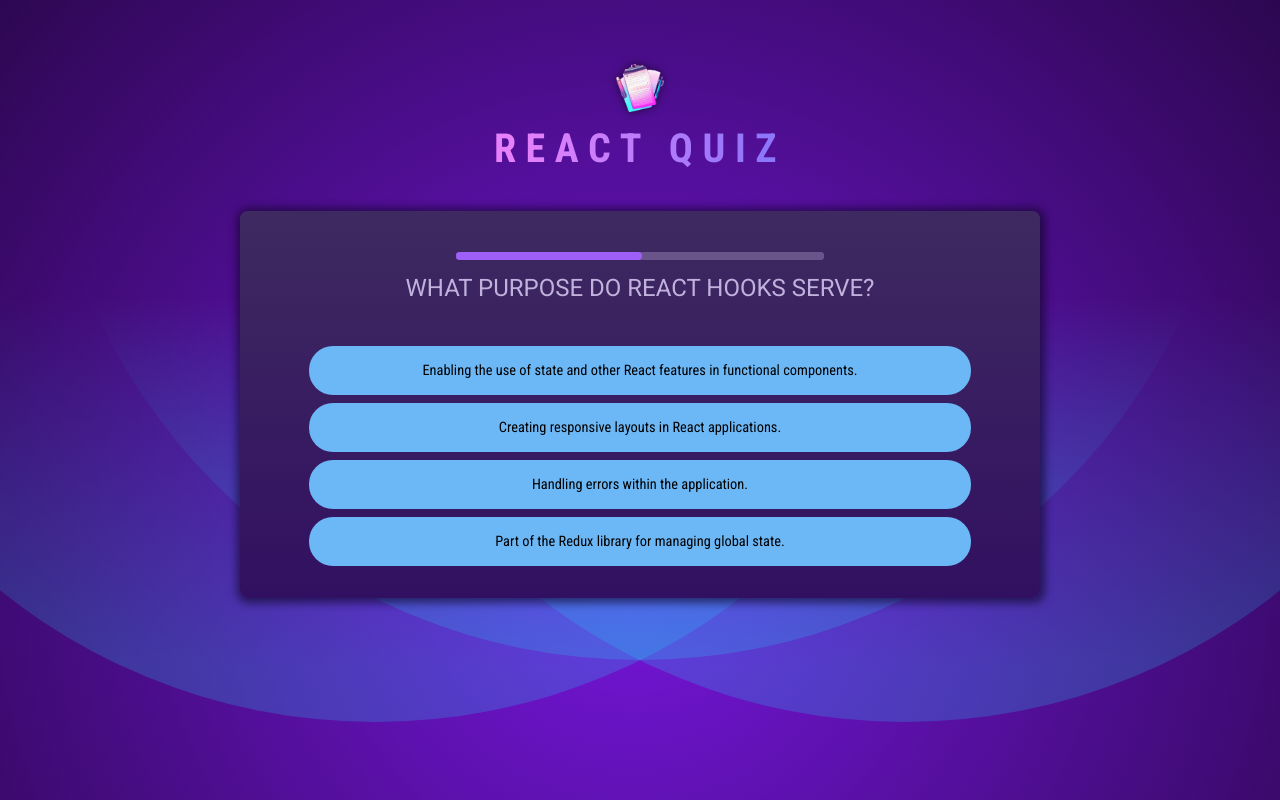
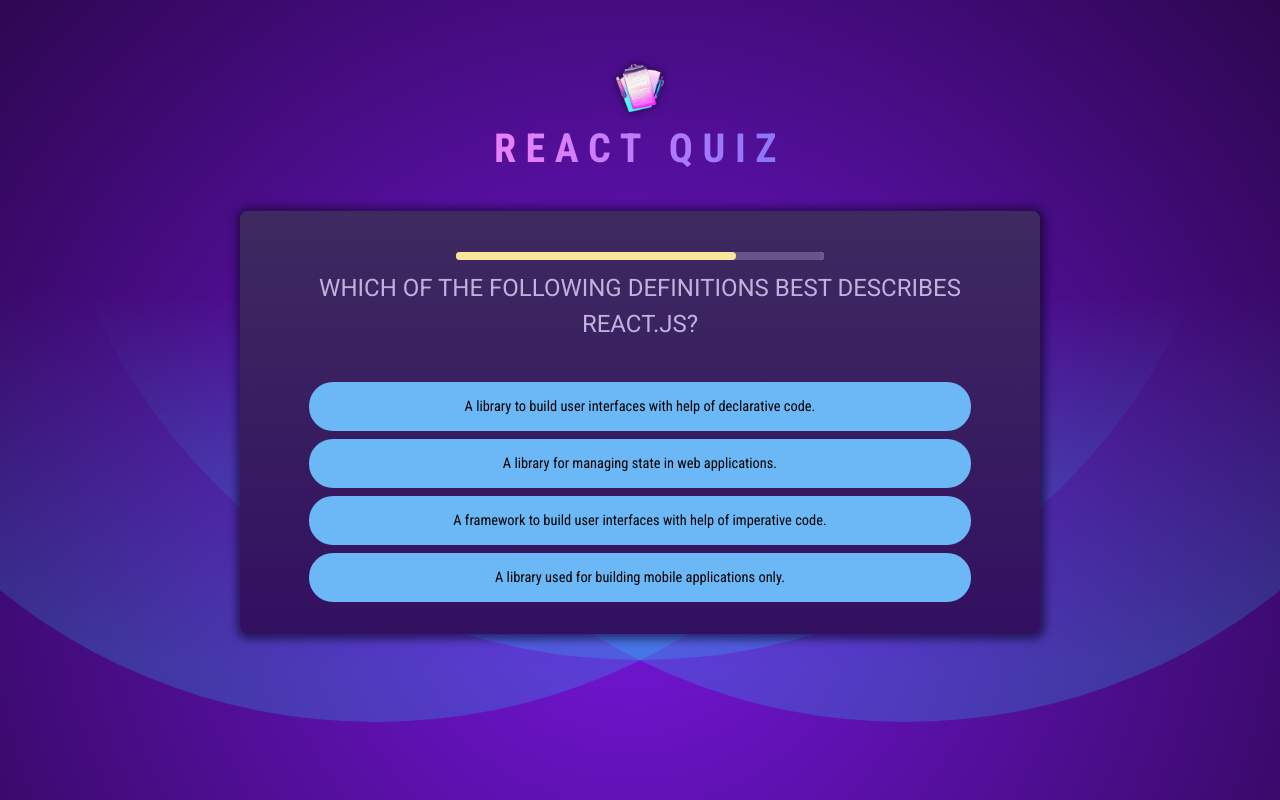
Before and after one commit to cerbin1/react-sandbox, a React (Vite) app in the folder 8-project-quiz-app/: page / in a window 1280 px wide. Built offline with nearby package versions, Linux system fonts and the light colour scheme.

Commit message:
Add more time between questions and end of question

```diff
--- a/8-project-quiz-app/src/components/QuestionFinishTimeout.jsx
+++ b/8-project-quiz-app/src/components/QuestionFinishTimeout.jsx
@@ -1,7 +1,7 @@
 import { useEffect } from "react";
 import ProgressBar from "./ProgressBar";
 
-const TIMER = 1000;
+const TIMER = 2000;
 
 export default function QuestionFinishTimeout({ onFinish }) {
   useEffect(() => {
--- a/8-project-quiz-app/src/components/QuestionStartTimeout.jsx
+++ b/8-project-quiz-app/src/components/QuestionStartTimeout.jsx
@@ -1,7 +1,7 @@
 import { useEffect } from "react";
 import ProgressBar from "./ProgressBar";
 
-const TIMER = 3000;
+const TIMER = 5000;
 
 export default function QuestionStartTimeout({ onFinish }) {
   useEffect(() => {
```
